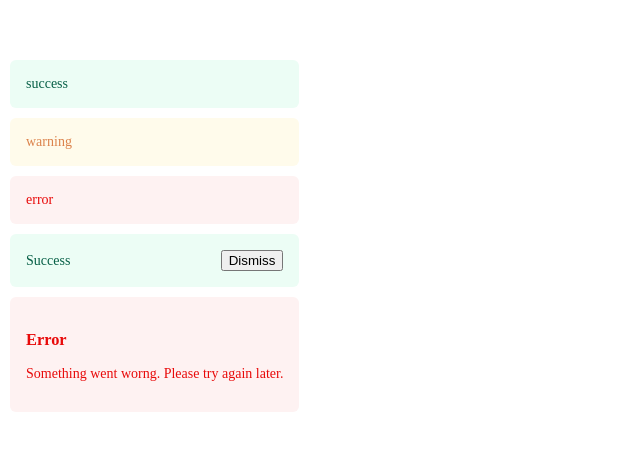
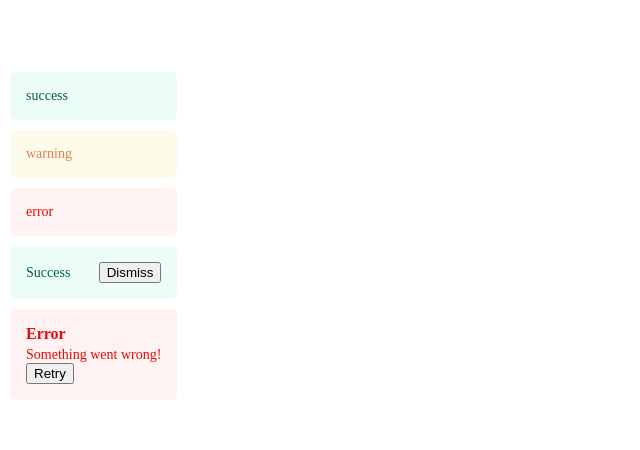
Before and after one commit to anoldwebsite/banners-react-project, a React (Vite) app: page / in a window 1280 px wide. Shown: the part 164-614 px from the top of the page, without its empty margins (0-640 px from the left). Built offline with nearby package versions, Linux system fonts and the light colour scheme.

Commit message:
Made changes in useHook and used it to hide a banner in App component

```diff
--- a/src/App.jsx
+++ b/src/App.jsx
@@ -5,7 +5,7 @@ import useBanner from "./hooks/useBanner";
 const bannerType = ["success", "warning", "error"];
 
 export default function App() {
-  const { visible, hide } = useBanner();
+  const { visible, hide, show } = useBanner();
 
   return (
     <>
@@ -17,17 +17,21 @@ export default function App() {
         );
       })}
 
-      <Banner status="success" layout="single">
-        <span>Success</span>
-        <button>Dismiss</button>
-      </Banner>
-
       {visible && (
-        <Banner status="error" layout="multi">
-          <h3>Error</h3>
-          <p>Something went worng. Please try again later.</p>
+        <Banner status="success" layout="single">
+          <span>Success</span>
+          <button onClick={hide}>Dismiss</button>
         </Banner>
       )}
+
+      <Banner
+        status="error"
+        layout="multi"
+        title="Error"
+        text="Something went wrong!"
+      >
+        <button>Retry</button>
+      </Banner>
     </>
   );
 }
--- a/src/components/Banner.jsx
+++ b/src/components/Banner.jsx
@@ -1,11 +1,23 @@
 import classnames from "classnames";
 
-export default function Banner({ status = "success", layout, children }) {
+export default function Banner({
+  status = "success",
+  layout = "single",
+  title,
+  text,
+  children,
+}) {
   const className = classnames(
     "banner",
     `banner--${status}`,
     `banner--${layout}`,
   );
   // console.log(className); // banner banner--success
-  return <div className={className}>{children}</div>;
+  return (
+    <div className={className}>
+      {title && <h3 className="banner--title">{title}</h3>}
+      {text && <p className="banner--text">{text}</p>}
+      {children}
+    </div>
+  );
 }
--- a/src/styles/banner.css
+++ b/src/styles/banner.css
@@ -30,3 +30,13 @@
 .banner--multi {
   display: block;
 }
+
+.banner--title {
+  margin: 0;
+  font-size: 1rem;
+  font-weight: bold;
+}
+
+.banner--text {
+  margin: 0.25rem 0 0;
+}
```
